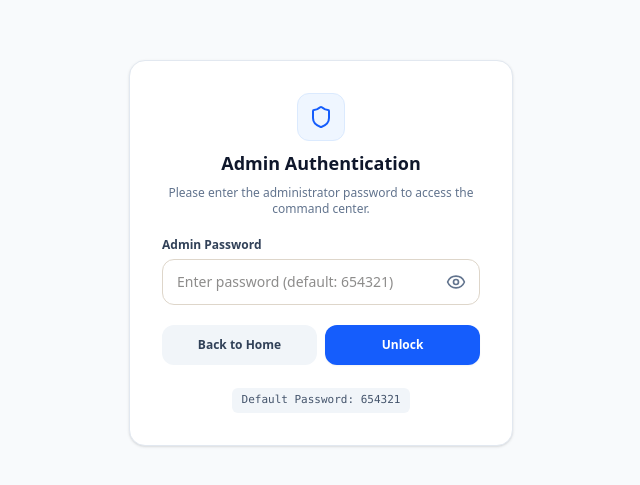
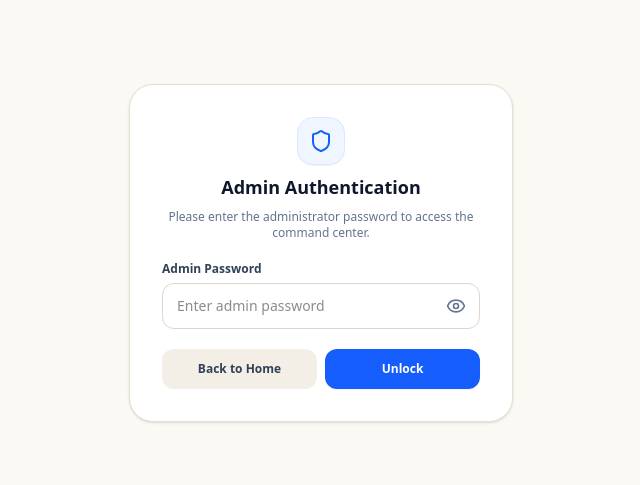
Before and after one commit to AbrahamSamuel2003/attendance-register, a Next.js app: page /admin/settings in a window 1280 px wide. Shown: the part 147-632 px from the top of the page, without its empty margins (319-959 px from the left). Built offline with nearby package versions, Linux system fonts and the light colour scheme.

Commit message:
feat: Removed Default Password displays and placeholders across Admin Login and Settings

```diff
--- a/src/app/admin/layout.tsx
+++ b/src/app/admin/layout.tsx
@@ -135,7 +135,7 @@ export default function AdminLayout({ children }: { children: React.ReactNode })
         return;
       }
 
-      throw new Error(data.error || 'Incorrect admin password. Default is 654321');
+      throw new Error(data.error || 'Incorrect admin password. Please try again.');
     } catch (err: any) {
       if (cleanPassword === '654321') {
         try {
@@ -144,7 +144,7 @@ export default function AdminLayout({ children }: { children: React.ReactNode })
         } catch (_) {}
         setIsAuthenticated(true);
       } else {
-        setAuthError(err.message || 'Incorrect admin password. Default is 654321');
+        setAuthError(err.message || 'Incorrect admin password. Please try again.');
       }
     } finally {
       setIsVerifyingAuth(false);
@@ -169,10 +169,10 @@ export default function AdminLayout({ children }: { children: React.ReactNode })
 
   if (!isAuthenticated) {
     return (
-      <div className="min-h-screen bg-slate-50 flex flex-col justify-center items-center p-4">
-        <div className="bg-white border border-slate-200 rounded-2xl p-6 sm:p-8 max-w-sm w-full space-y-5 shadow-sm">
+      <div className="min-h-screen bg-[#fbf9f4] flex flex-col justify-center items-center p-4">
+        <div className="bg-white border border-[#e8dfd2] rounded-3xl p-6 sm:p-8 max-w-sm w-full space-y-5 shadow-sm">
           <div className="text-center space-y-2">
-            <div className="w-12 h-12 rounded-xl bg-blue-50 text-blue-600 mx-auto flex items-center justify-center border border-blue-100">
+            <div className="w-12 h-12 rounded-2xl bg-blue-50 text-blue-600 mx-auto flex items-center justify-center border border-blue-100 shadow-2xs">
               <Shield className="w-6 h-6" />
             </div>
             <h2 className="text-lg font-bold text-slate-900">Admin Authentication</h2>
@@ -191,7 +191,7 @@ export default function AdminLayout({ children }: { children: React.ReactNode })
                   type={showPassword ? 'text' : 'password'}
                   value={authPasswordInput}
                   onChange={(e) => setAuthPasswordInput(e.target.value)}
-                  placeholder="Enter password (default: 654321)"
+                  placeholder="Enter admin password"
                   className="w-full pl-3.5 pr-12 py-3 rounded-xl light-input text-sm text-slate-900"
                   inputMode="text"
                   autoComplete="current-password"
@@ -219,7 +219,7 @@ export default function AdminLayout({ children }: { children: React.ReactNode })
             <div className="flex space-x-2 pt-1">
               <Link
                 href="/"
-                className="w-1/2 py-3 rounded-xl bg-slate-100 hover:bg-slate-200 active:bg-slate-300 text-slate-700 text-xs font-semibold text-center transition-colors flex items-center justify-center"
+                className="w-1/2 py-3 rounded-xl bg-[#f4efe6] hover:bg-[#eae3d5] text-slate-700 text-xs font-semibold text-center transition-colors flex items-center justify-center"
               >
                 Back to Home
               </Link>
@@ -232,11 +232,6 @@ export default function AdminLayout({ children }: { children: React.ReactNode })
               </button>
             </div>
           </form>
-          <div className="text-center">
-            <span className="inline-block text-[11px] px-2.5 py-1 bg-slate-100 rounded-md text-slate-600 font-mono">
-              Default Password: 654321
-            </span>
-          </div>
         </div>
       </div>
     );
--- a/src/app/admin/settings/page.tsx
+++ b/src/app/admin/settings/page.tsx
@@ -362,7 +362,7 @@ export default function AdminSettingsPage() {
                   onChange={(e) =>
                     setChangePassForm({ ...changePassForm, currentPassword: e.target.value })
                   }
-                  placeholder="Enter current password (default: 654321)"
+                  placeholder="Enter current password"
                   className="w-full pl-3.5 pr-10 py-2.5 rounded-xl light-input text-xs"
                   required
                 />
```
